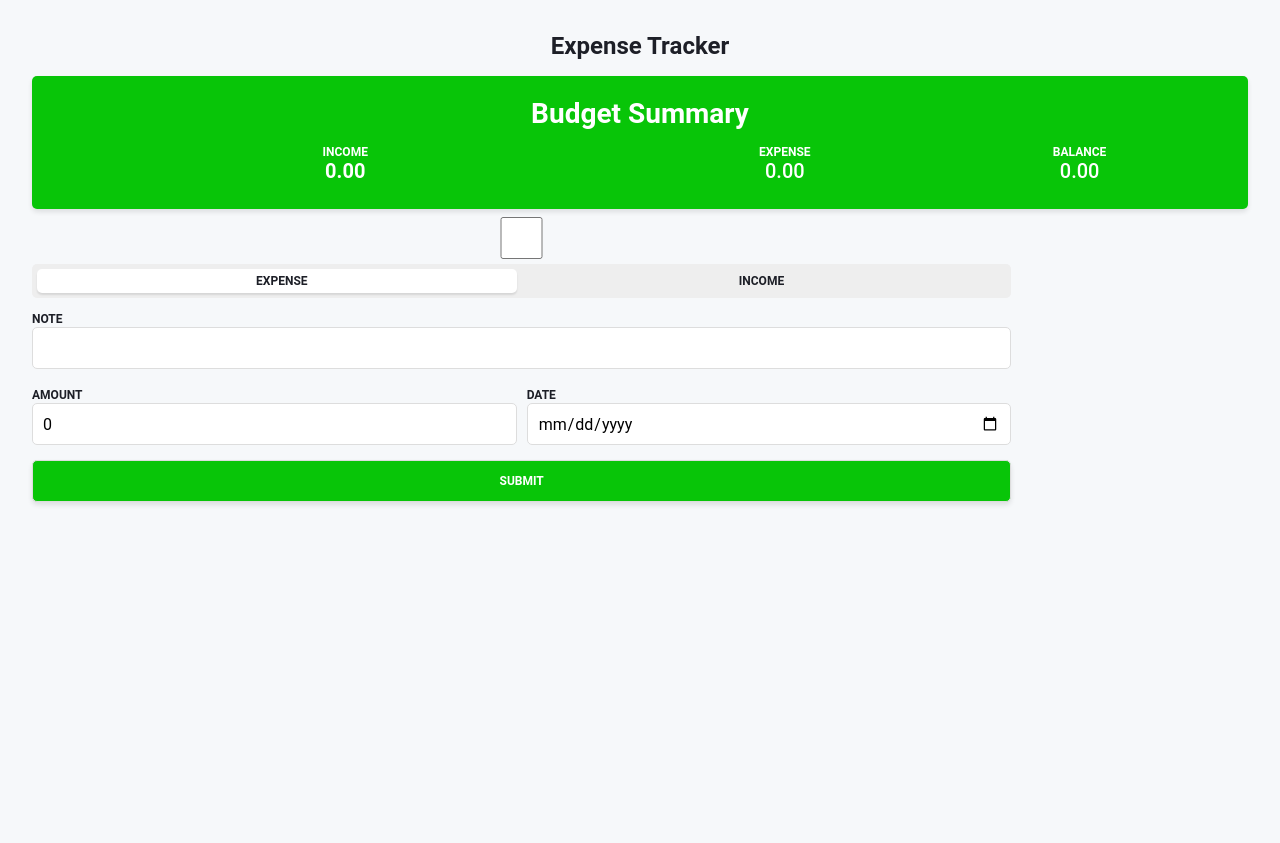
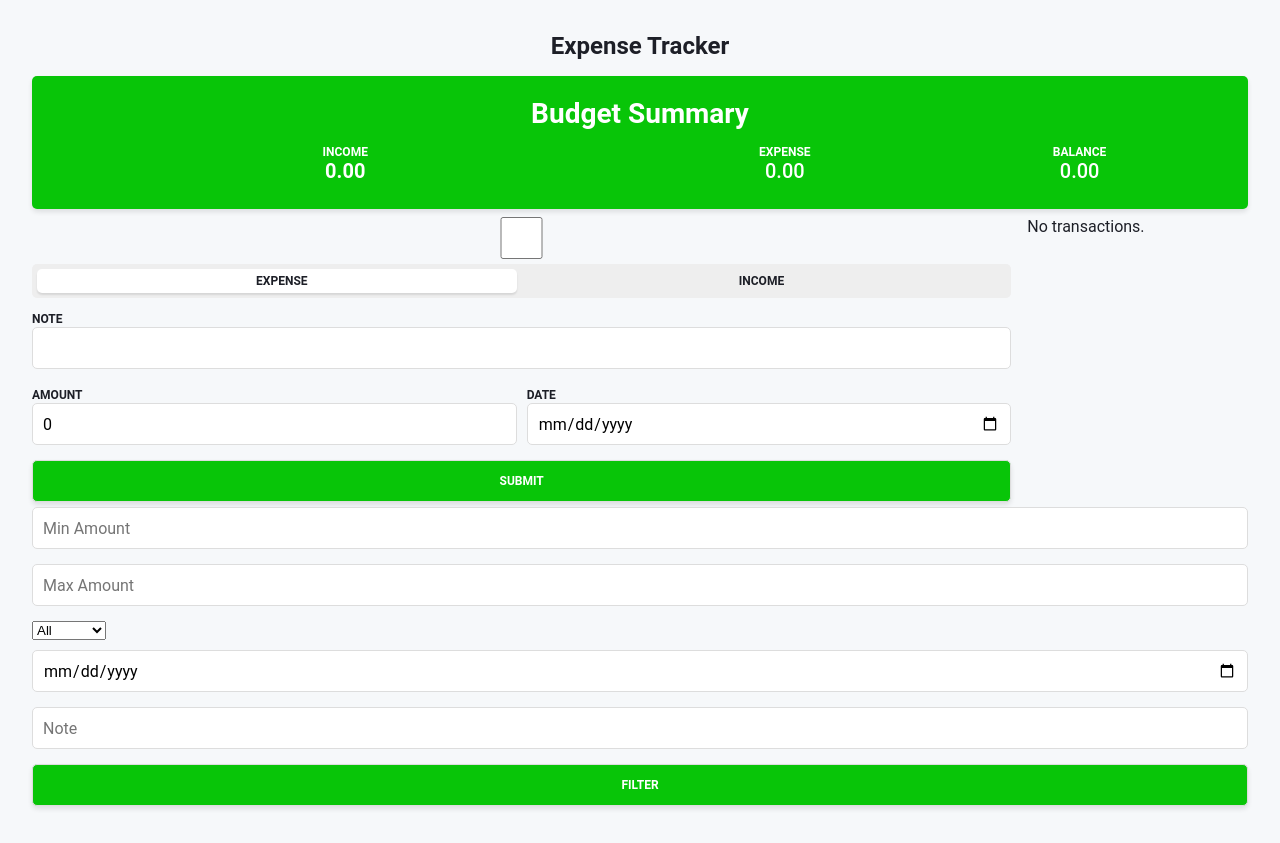
Before and after one commit to Mohammad-Zahran/expense-tracker-reactjs, a React (Create React App) app: page / in a window 1280 px wide. Before the commit the page ends 800 px from the top, so only its background shows below. Built offline with nearby package versions, Linux system fonts and the light colour scheme.

Commit message:
Updated the App.js file to handle filter

```diff
--- a/src/App.js
+++ b/src/App.js
@@ -3,14 +3,15 @@
 import BudgetSummary from './components/BudgetSummary';
 import TransactionForm from './components/TransactionForm';
 import TransactionList from './components/TransactionList';
+import FilterForm from './components/FilterForm';
 
 function App() {
   const [transactions, setTransactions] = useState(JSON.parse(localStorage.getItem("transactions")) || []);
+  const [filteredTransactions, setFilteredTransactions] = useState([]);
 
   useEffect(() => {
     localStorage.setItem("transactions", JSON.stringify(transactions));
   }, [transactions]);
-
 
   const addTransaction = (newTransaction) => {
     setTransactions([newTransaction, ...transactions]);
@@ -26,11 +27,11 @@
       <BudgetSummary transactions={transactions} />
       <div className="content-wrapper">
         <TransactionForm addTransaction={addTransaction} />
-
+        <TransactionList transactions={filteredTransactions.length ? filteredTransactions : transactions} deleteTransaction={deleteTransaction} />
       </div>
+      <FilterForm transactions={transactions} setFilteredTransactions={setFilteredTransactions} />
     </div>
-
-  )
+  );
 }
 
 export default App;
```
Also changed, not shown: src/components/FilterForm.js (+4 -8 lines).
